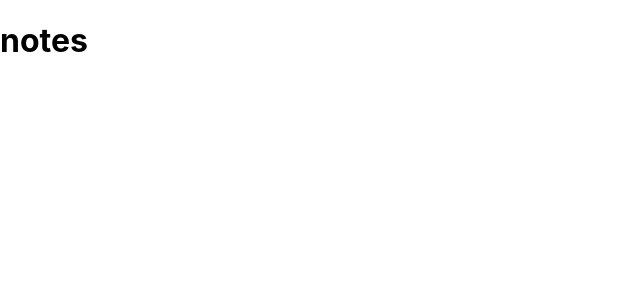
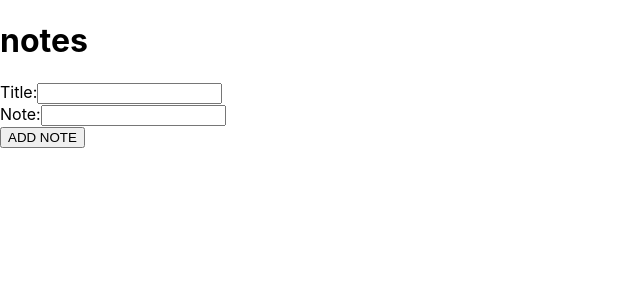
Before and after one commit to jjxmonster/redux-note, a React (Create React App) app: page / in a window 1280 px wide. Shown: the top 300 px of the page, without its empty margins (0-640 px from the left). Built offline with nearby package versions, Linux system fonts and the light colour scheme.

Commit message:
connect redux with app

```diff
--- a/src/components/App.jsx
+++ b/src/components/App.jsx
@@ -1,22 +1,23 @@
 import React from 'react'
 import { Provider } from 'react-redux'
+
+import Form from './Form'
+import NoteList from './NoteList'
 
 import store from '../store/store'
 
 import styled from 'styled-components';
 
-const Container = styled.div`
-
-`
-const Title = styled.h1`
-
-`
+const Container = styled.div``
+const Title = styled.h1``
 
 const App = () => {
   return (
     <Provider store={ store }>
       <Container>
         <Title>notes</Title>
+        <Form />
+        <NoteList />
       </Container>
     </Provider>
   );
--- a/src/components/Form.jsx
+++ b/src/components/Form.jsx
@@ -0,0 +1,80 @@
+import { useState } from 'react'
+import { connect, useDispatch } from 'react-redux';
+
+import { addNote, editNote } from '../actions/appActions'
+
+import styled from 'styled-components';
+
+
+const FormWrapper = styled.form``
+const InputWrapper = styled.div``
+const Label = styled.label``
+const Input = styled.input``
+const SubmitButton = styled.button``
+
+const Form = ({ title = '', note = '', id, toogleVisible, addNote, editNote, }) => {
+
+    const [titleInput, setTitleInput] = useState(title)
+    const [noteInput, setNoteInput] = useState(note)
+
+    const handleChangeTitle = e => setTitleInput(e.target.value)
+    const handleNoteChange = e => setNoteInput(e.target.value)
+
+    const handleSubmit = e => {
+        e.preventDefault();
+
+        if (titleInput === "" || noteInput === "") {
+            console.log("błąd")
+        } else {
+
+            const noteObject = {
+                title: titleInput,
+                note: noteInput,
+                id,
+            };
+
+            id ? editNote(noteObject) : addNote(noteObject)
+
+            if (id) {
+                toogleVisible()
+            }
+        }
+    }
+
+    return (
+        <FormWrapper onSubmit={ handleSubmit }>
+            <InputWrapper>
+                <Label>
+                    Title:
+                   <Input
+                        type="text"
+                        onChange={ handleChangeTitle }
+                        value={ titleInput }
+                    />
+                </Label>
+            </InputWrapper>
+            <InputWrapper>
+                <Label>
+                    Note:
+                   <Input
+                        type="text"
+                        onChange={ handleNoteChange }
+                        value={ noteInput }
+                    />
+                </Label>
+            </InputWrapper>
+            <SubmitButton type="submit">
+                { id ? "EDIT NOTE" : "ADD NOTE" }
+            </SubmitButton>
+        </FormWrapper>
+    )
+}
+
+const connectActionsToProps = ({
+    addNote,
+    editNote,
+})
+
+const FormConsumer = connect(null, connectActionsToProps)(Form)
+
+export default FormConsumer
--- /dev/null
+++ b/src/components/NoteElement.jsx
@@ -0,0 +1,42 @@
+import React, { useState } from 'react'
+
+import styled from 'styled-components';
+
+import Form from './Form.jsx';
+
+const SingleNote = styled.li``
+const NoteTitle = styled.h2``
+const NoteContents = styled.p``
+const EditButton = styled.button``
+
+const NoteElement = ({ title, note, id }) => {
+
+
+    const [isVisibleForm, setIsVisibleForm] = useState(false)
+
+    const toogleElements = () => setIsVisibleForm(prev => !prev)
+
+    const formOrNoteElement = isVisibleForm ?
+        (
+            <Form
+                title={ title }
+                note={ note }
+                id={ id }
+                toogleVisible={ toogleElements }
+            />
+        ) : (
+            <SingleNote>
+                <NoteTitle>{ title }</NoteTitle>
+                <NoteContents>{ note }</NoteContents>
+                <EditButton onClick={ toogleElements } >EDIT</EditButton>
+            </SingleNote>
+        )
+
+    return (
+        <>
+            { formOrNoteElement }
+        </>
+    );
+}
+
+export default NoteElement;
--- /dev/null
+++ b/src/components/NoteList.jsx
@@ -0,0 +1,29 @@
+import React, { useEffect } from 'react'
+import { connect } from 'react-redux'
+
+import styled from 'styled-components';
+
+import NoteElement from './NoteElement'
+const List = styled.ul``
+
+const NoteList = ({ notes }) => {
+
+    const noteElements = notes.map(note => (
+        <NoteElement key={ note.id } { ...note } />
+    ))
+
+
+    return (
+        <List>
+            { noteElements }
+        </List>
+    );
+}
+
+const reduxStateToProps = state => ({
+    notes: state.notes
+})
+
+const noteListConsumer = connect(reduxStateToProps)(NoteList)
+
+export default noteListConsumer
```
Also changed, not shown: 1 other file (tests, documents, lock files or other folders).
